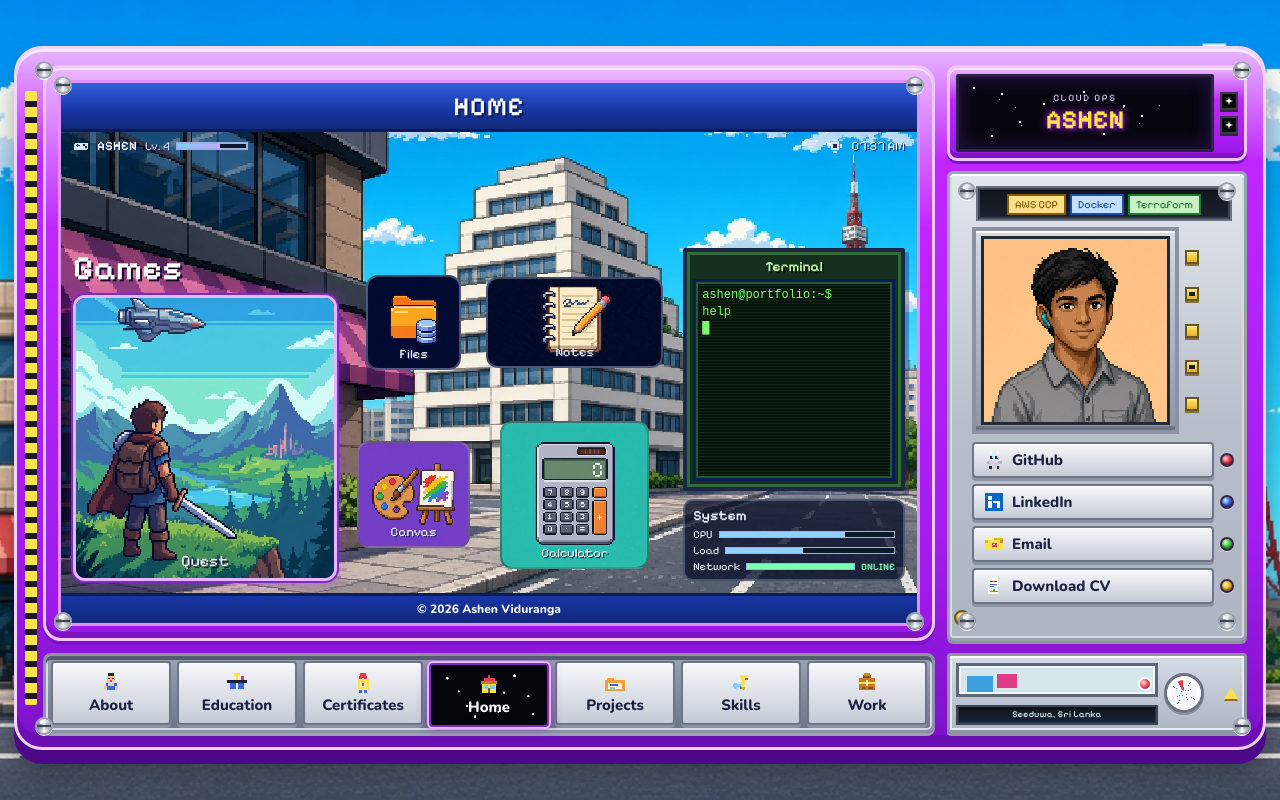
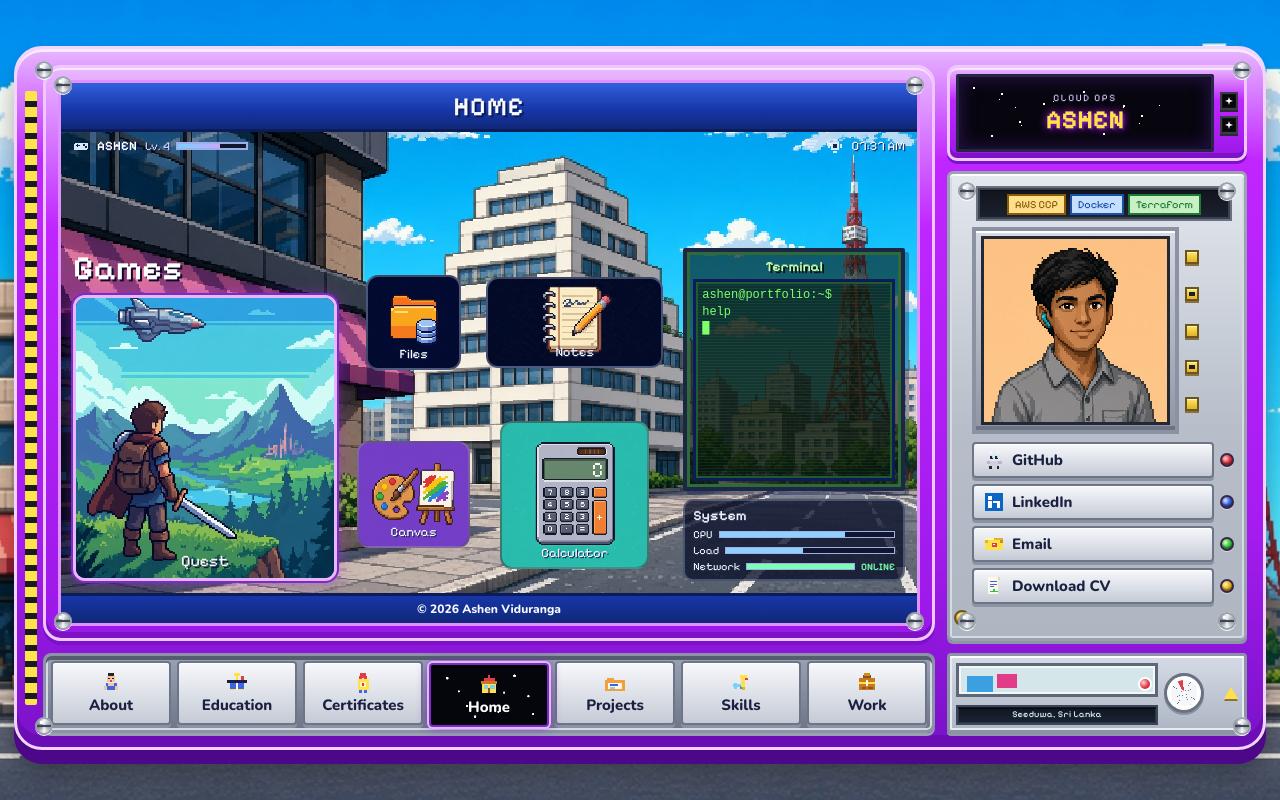
Before and after one commit to ashen-v2/portfolio-page, a React (Vite) app: page / in a window 1280 px wide. Built offline with nearby package versions, Linux system fonts and the light colour scheme.

Commit message:
change opacity of terminal widget

```diff
--- a/src/styles/pixel.css
+++ b/src/styles/pixel.css
@@ -2386,7 +2386,7 @@ a {
   cursor: pointer;
   border: 4px solid #1c2744;
   border-radius: 2px;
-  background: #14301c;
+  background: rgba(7, 20, 12, 0.6);
   box-shadow:
     inset 0 0 0 3px #2f6b3a,
     4px 4px 0 rgba(12, 28, 88, 0.35);
@@ -2468,7 +2468,7 @@ a {
       rgba(124, 255, 107, 0.07) 0 1px,
       transparent 1px 3px
     ),
-    #07140c;
+    rgba(7, 20, 12, 0.6);
   box-shadow: inset 0 0 0 2px #1d5a32;
   overflow: hidden;
 }
```
